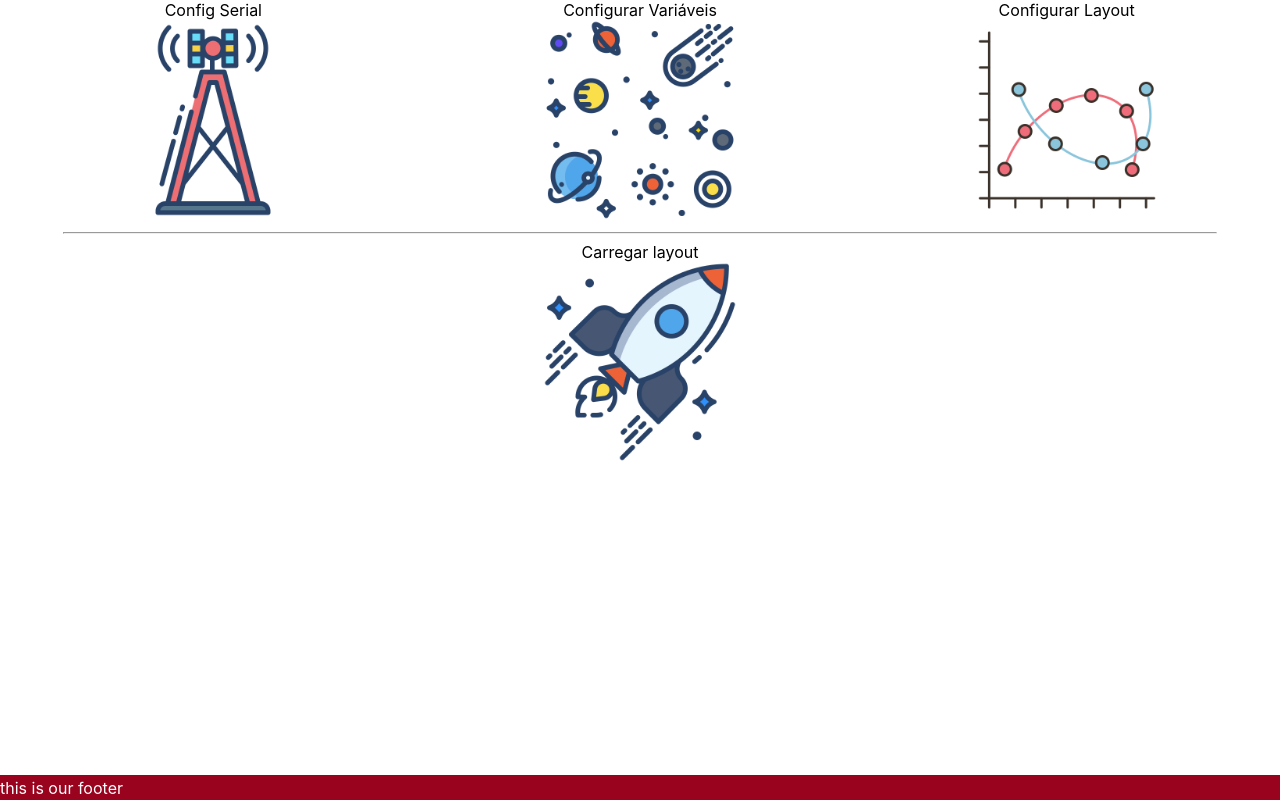
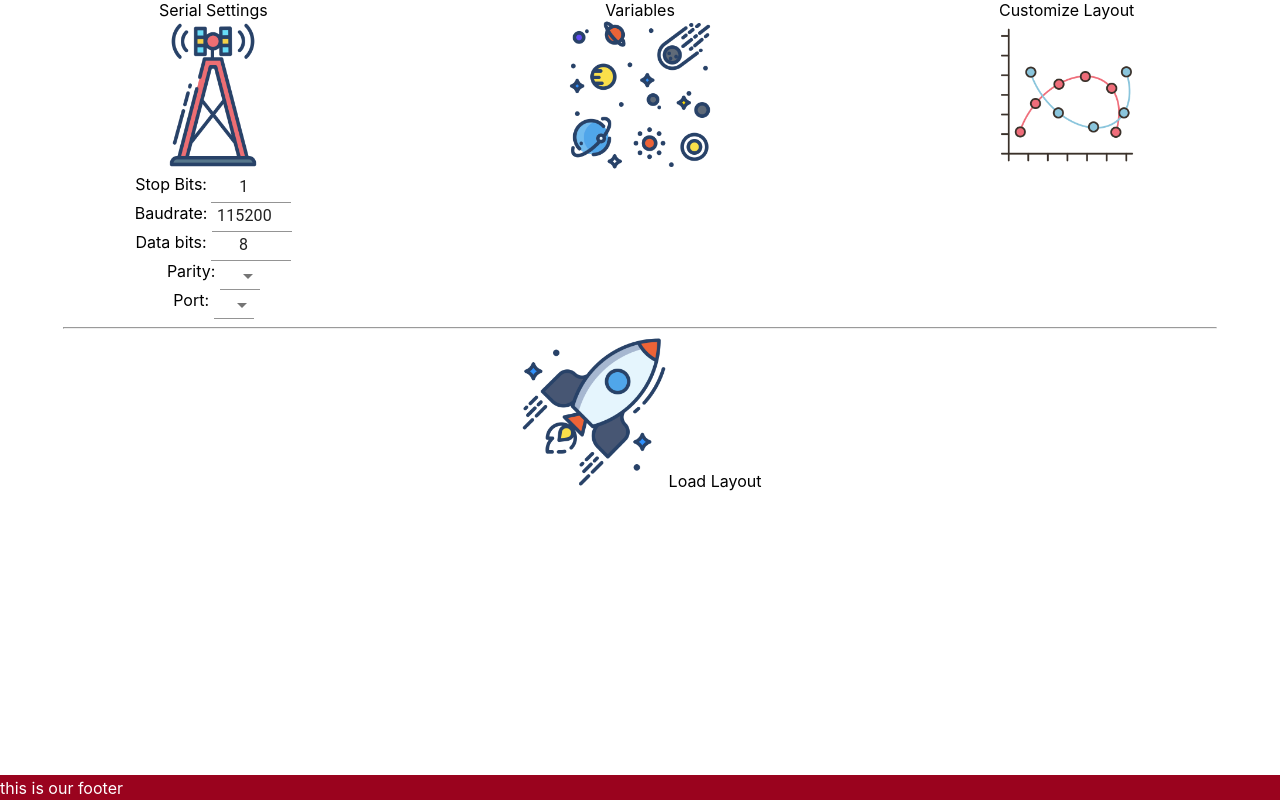
Before and after one commit to anhthu127/react-the-electron, a React (Create React App) app: page / in a window 1280 px wide. Built offline with nearby package versions, Linux system fonts and the light colour scheme.

Commit message:
add serial settings to home

```diff
--- a/src/views/home/index.js
+++ b/src/views/home/index.js
@@ -1,8 +1,9 @@
 import { HomeContainer } from "./styles";
+
+import SerialSettings from "../../components/serial";
 
 import Universo from "../../assets/icons/universo.png";
 import Launch from "../../assets/icons/lancamento.png";
-import Antenna from "../../assets/icons/antena.png";
 import Chart from "../../assets/icons/line-chart.png";
 
 export default function Home() {
@@ -10,24 +11,23 @@ export default function Home() {
     <HomeContainer>
       <div className="Table">
         <div className="Cell">
-          <div>Config Serial</div>
-          <img src={Antenna} alt="Configure Communication" />
+          <SerialSettings />
         </div>
         <div className="Cell">
-          <div>Configurar Variáveis</div>
+          <div>Variables</div>
           <div>
-            <img src={Universo} alt="Configurar variáveis" />
+            <img src={Universo} alt="Variables" />
           </div>
         </div>
         <div className="Cell">
-          <div>Configurar Layout</div>
+          <div>Customize Layout</div>
           <img src={Chart} alt="Configure Layout" />
         </div>
       </div>
       <hr />
       <div>
-        <div>Carregar layout</div>
-        <img src={Launch} alt="Carregar Layout" />
+        <img src={Launch} alt="Load Layout" />
+        Load Layout
       </div>
     </HomeContainer>
   );
--- a/src/views/home/styles.js
+++ b/src/views/home/styles.js
@@ -1,6 +1,4 @@
 import styled from "styled-components";
-
-const config = require("../../config/config.json");
 
 export const HomeContainer = styled.div`
   text-align: center;
@@ -16,10 +14,14 @@ export const HomeContainer = styled.div`
   }
 
   img {
-    width: 200px;
+    width: 150px;
   }
 
   hr {
     width: 90%;
   }
+
+  input {
+    text-align: right;
+  }
 `;
```
